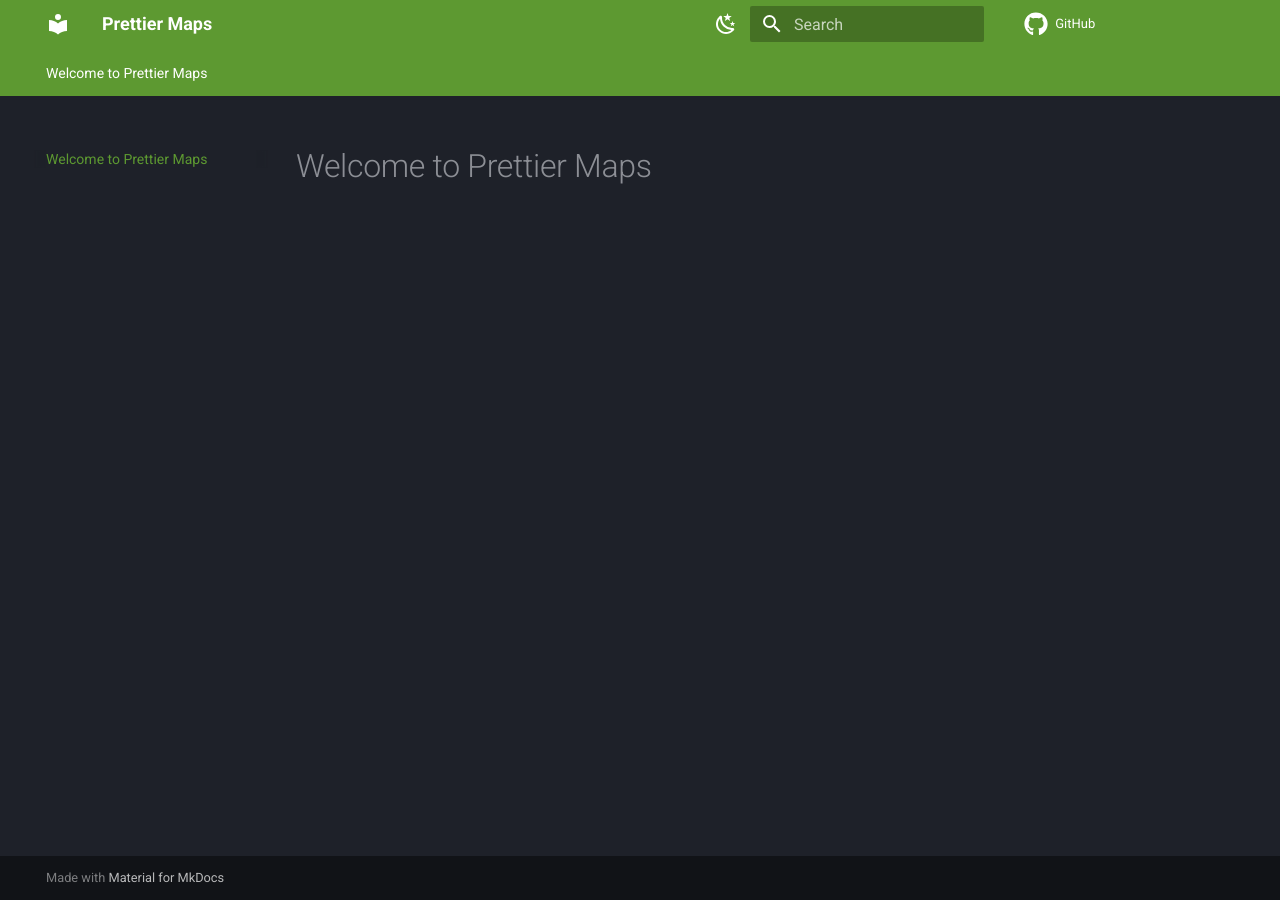
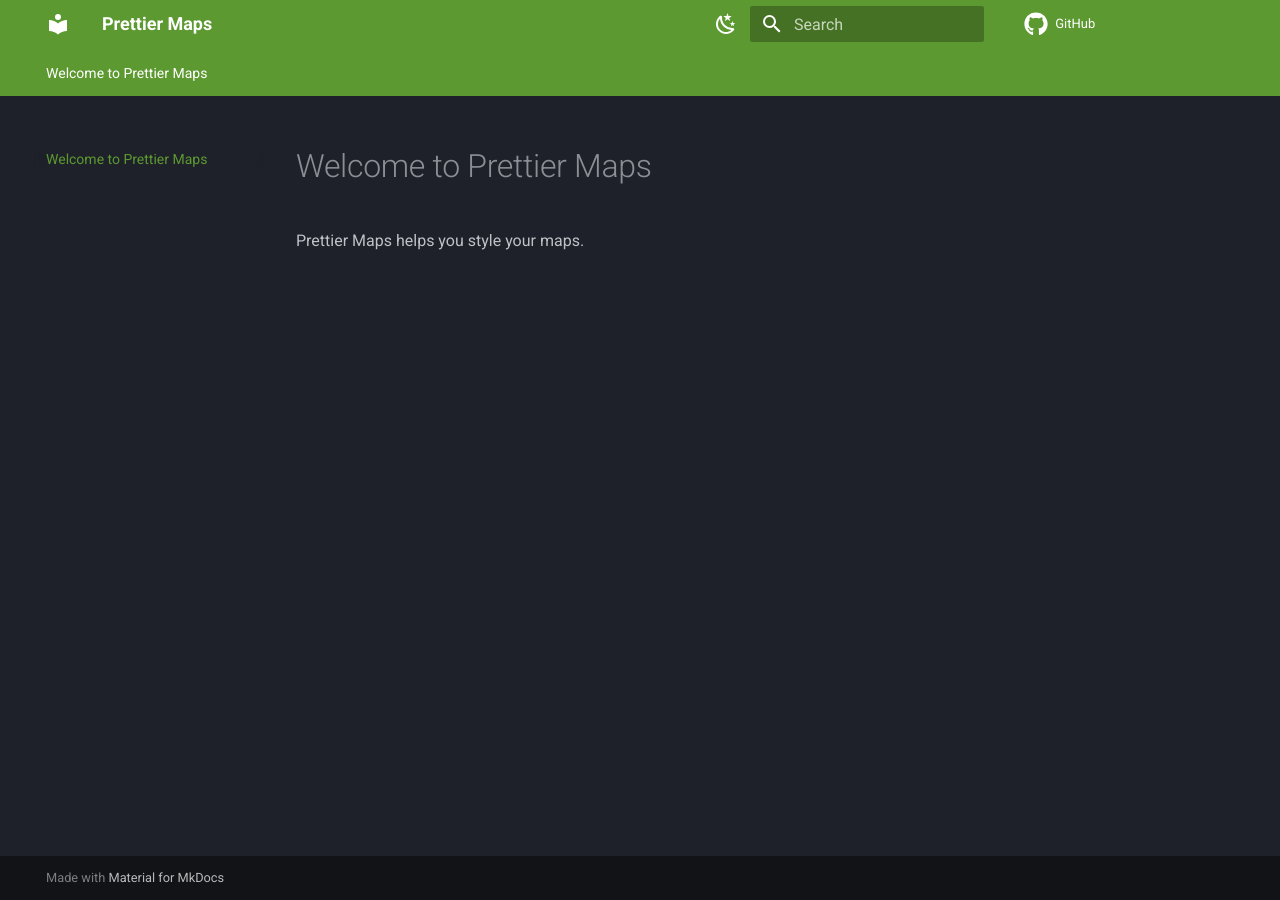
Before and after one commit to PrettierMaps/PrettierMaps, an MkDocs documentation site: the page built from docs/index.md, in a window 1280 px wide. Built offline with MkDocs 1.6.1 and Material for MkDocs 9.7.7, drawn with Linux system fonts in a browser that asks for light colours; comment, search, counter and statistics services are not loaded.

Commit message:
docs: update main doc file

```diff
--- a/docs/index.md
+++ b/docs/index.md
@@ -1 +1,3 @@
 # Welcome to Prettier Maps
+
+Prettier Maps helps you style your maps.
```
